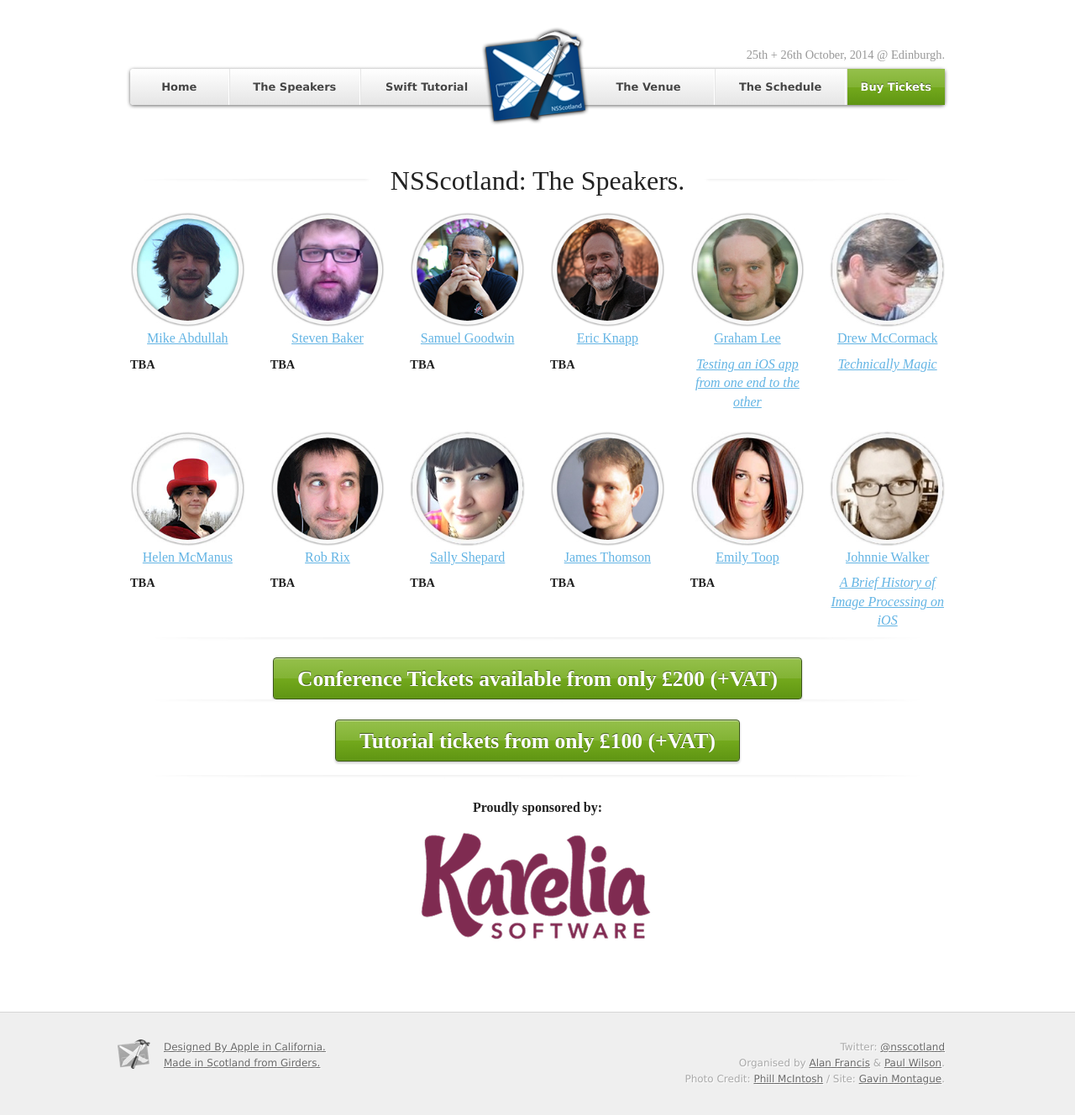
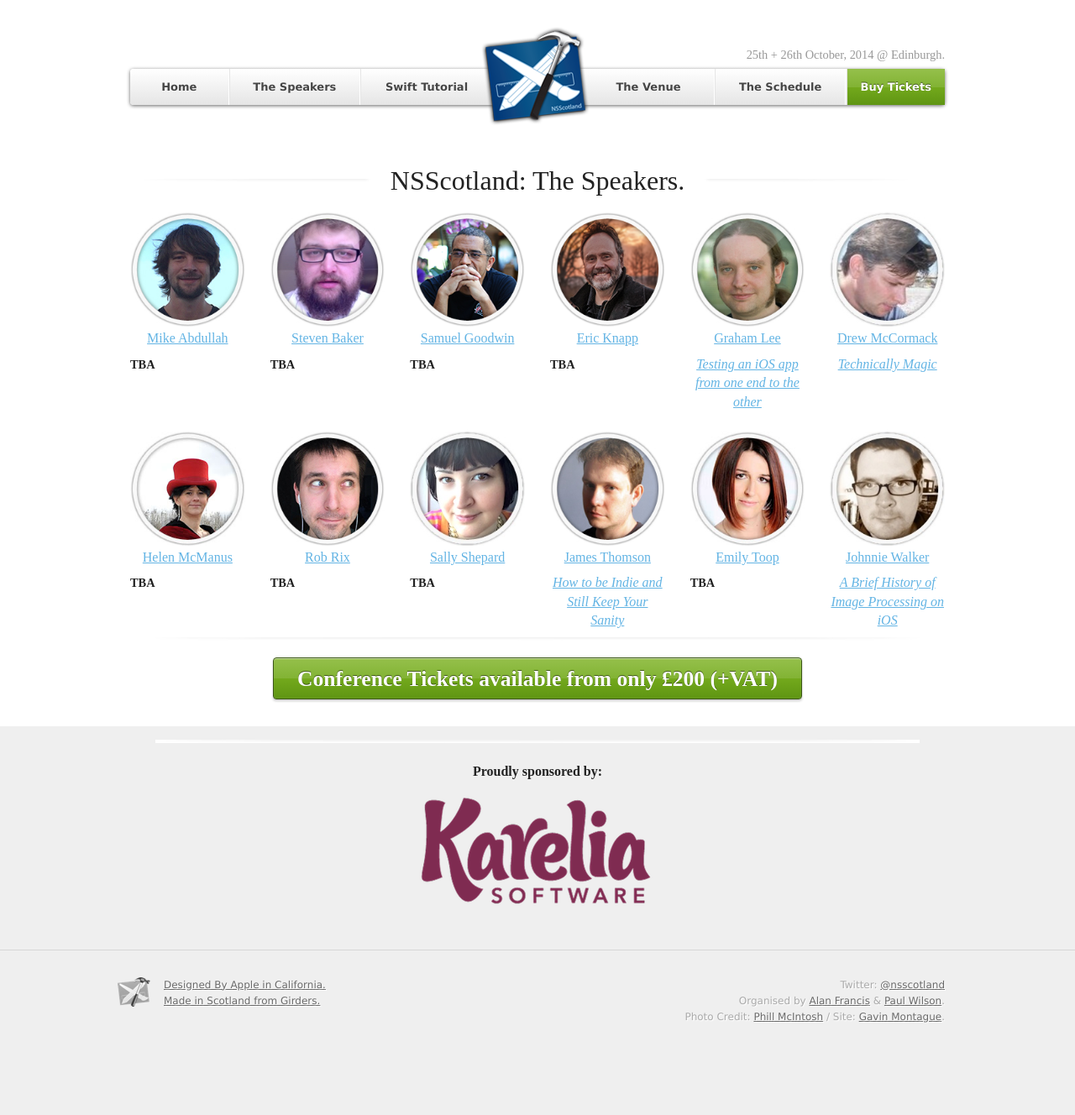
Before and after one commit to acf/nsscotland, a Jekyll site: the page built from speakers.html, in a window 1280 px wide. Shown: the whole page at 84% size. Built offline with Jekyll 4.4.1, drawn with Linux system fonts in a browser that asks for light colours; after the commit the page ends 1253 px from its top, so only the background shows below that.

Commit message:
james and no tutorial button

```diff
--- a/_layouts/twentyfourteen.html
+++ b/_layouts/twentyfourteen.html
@@ -60,18 +60,6 @@
       -->
     </div>
   </div>
-  <div class="row">
-    <div class="large-12 columns buy-now">
-      <a href="https://ti.to/nsscotland/swift2014/" class="button">Tutorial tickets from only &pound;100 (+VAT)</a>
-
-      <!--
-      <div id="countdown">
-      <script type="application/javascript">
-      var myCountdown2 = new Countdown({time: 10281600, width:280, height:55, rangeHi:"month", style:"flip"});
-      </script>
-      </div>
-      -->
-    </div>
   </div>
   <div class="row">
     <div class="large-12 columns" id="sponsors">
--- a/speakers.html
+++ b/speakers.html
@@ -75,7 +75,7 @@
       <div class="large-2 columns">
         <a href="#" data-reveal-id="james-thomson"><img src="/images/2013/speakers/james_thomson.jpg" width="100%" /></a>
           <h3><a href="#" data-reveal-id="james-thomson">James Thomson</a></h3>
-          <p><strong>TBA</strong></p>
+          <h3><em><a href="#" data-reveal-id="james-thomson">How to be Indie and Still Keep Your Sanity</a></em></h3>
       </div>
 
       <div class="large-2 columns">
@@ -132,6 +132,11 @@
         ago and it's still running today. Following a brief tour of duty at Apple where he worked on the Mac OS X Finder and
         Dock, he has been working full time as an indie developer based in Glasgow, Scotland. He's currently best known for
         his calculator app PCalc, and application dock DragThing.</p>
+        <h4>How to be Indie and Still Keep Your Sanity</h4>
+        <p>James has been writing his own apps for over twenty years, and will share his great wisdom
+        on how he's managed to be a successful indie developer without losing his mind. Actually, scratch
+        that last part - in truth, he lost it years ago, and this is nothing more than a cautionary tale on
+        where it all went wrong. Learn from his mistakes, learn well.</p>
           <a class="close-reveal-modal">&#215;</a>
       </div>
 
```
